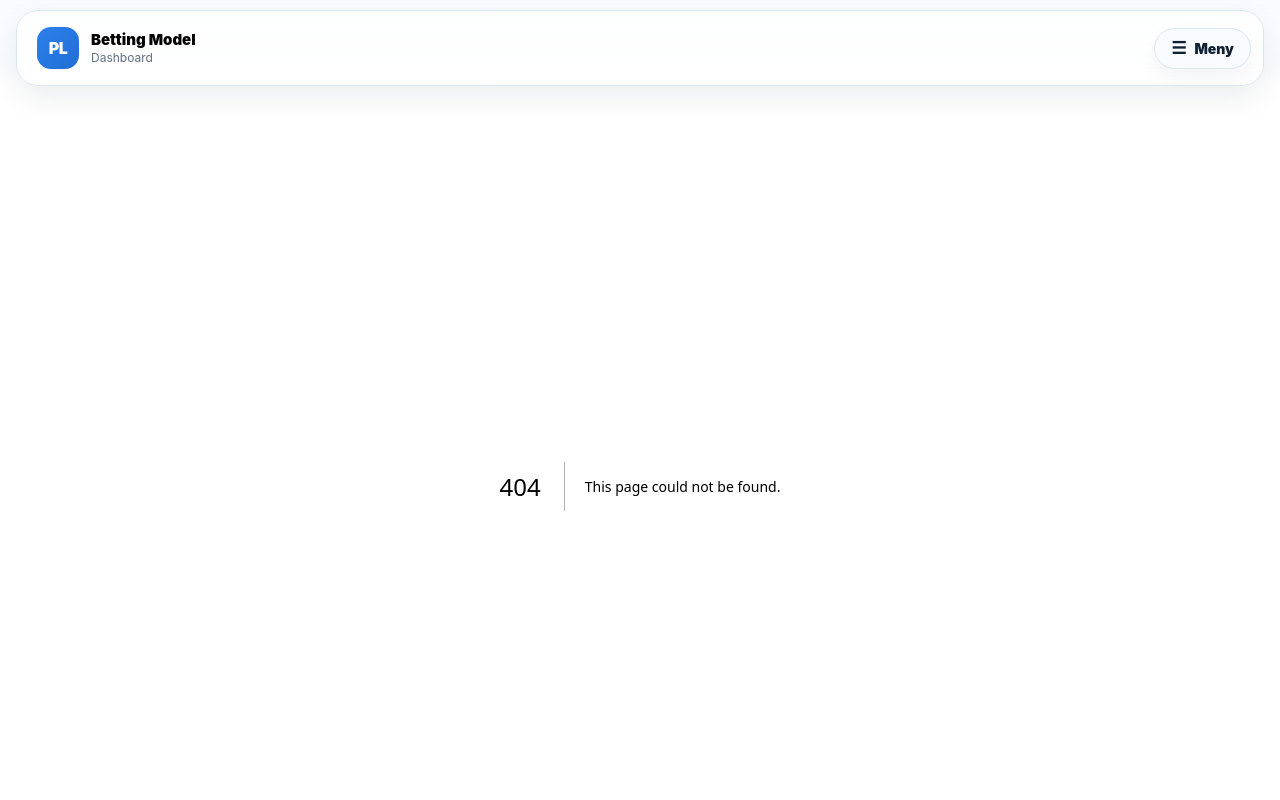
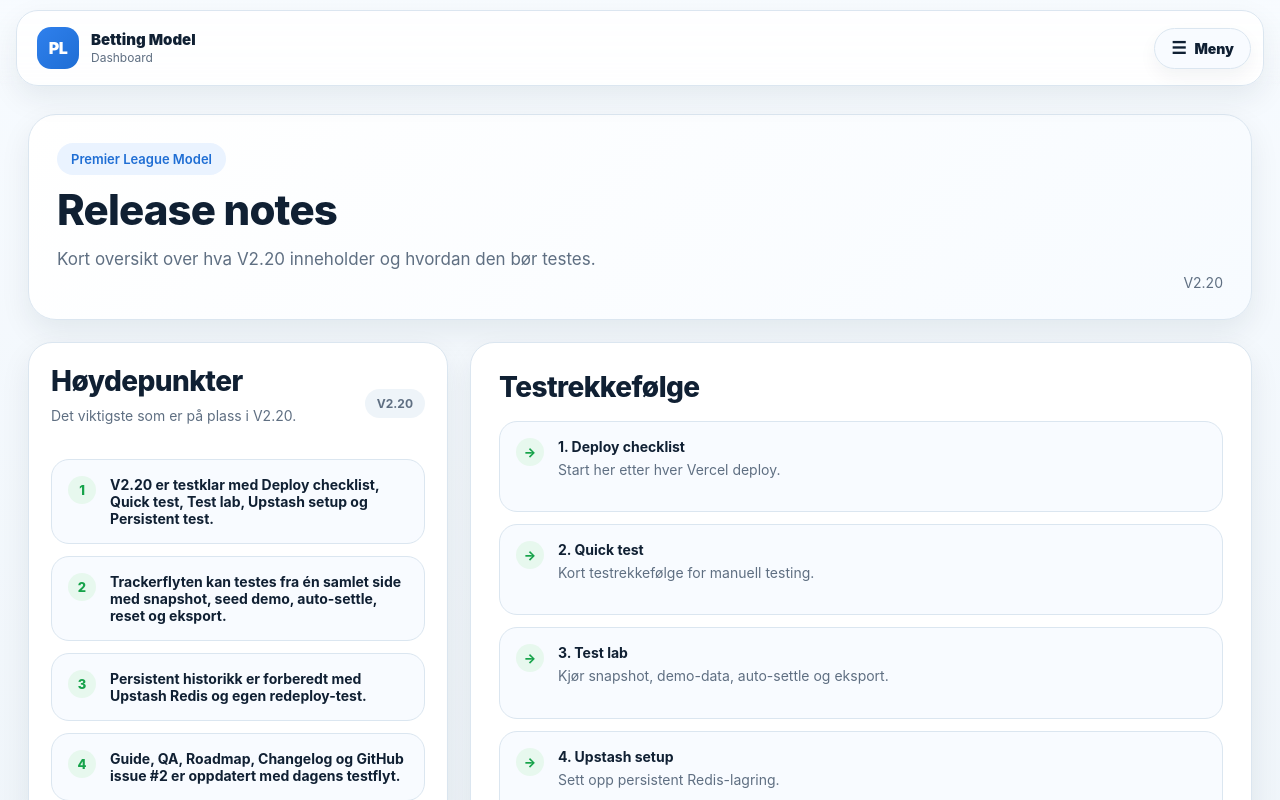
Before and after one commit to hakonnilsen157-commits/PL-betting-model, a Next.js app in the folder pl-vercel-v1/: page /release-notes in a window 1280 px wide. Before the commit this address had no page. Shown: the top 800 px of the page. Built offline with nearby package versions, Linux system fonts and the light colour scheme.

Commit message:
Add V2.20 release notes page

```diff
--- /dev/null
+++ b/pl-vercel-v1/app/release-notes/page.tsx
@@ -0,0 +1,70 @@
+const highlights = [
+  'V2.20 er testklar med Deploy checklist, Quick test, Test lab, Upstash setup og Persistent test.',
+  'Trackerflyten kan testes fra én samlet side med snapshot, seed demo, auto-settle, reset og eksport.',
+  'Persistent historikk er forberedt med Upstash Redis og egen redeploy-test.',
+  'Guide, QA, Roadmap, Changelog og GitHub issue #2 er oppdatert med dagens testflyt.',
+];
+
+const testOrder = [
+  { href: '/deploy-checklist', label: '1. Deploy checklist', text: 'Start her etter hver Vercel deploy.' },
+  { href: '/quick-test', label: '2. Quick test', text: 'Kort testrekkefølge for manuell testing.' },
+  { href: '/test-lab', label: '3. Test lab', text: 'Kjør snapshot, demo-data, auto-settle og eksport.' },
+  { href: '/upstash-setup', label: '4. Upstash setup', text: 'Sett opp persistent Redis-lagring.' },
+  { href: '/persistent-test', label: '5. Persistent test', text: 'Bekreft at historikk overlever redeploy.' },
+];
+
+export default function ReleaseNotesPage() {
+  return (
+    <main className="dashboard-shell">
+      <section className="hero-card">
+        <div className="hero-topline">
+          <div>
+            <div className="eyebrow">Premier League Model</div>
+            <h1 className="hero-title">Release notes</h1>
+            <p className="hero-subtitle">Kort oversikt over hva V2.20 inneholder og hvordan den bør testes.</p>
+          </div>
+          <div className="updated-at">V2.20</div>
+        </div>
+      </section>
+
+      <section className="main-grid">
+        <div className="left-column">
+          <section className="list-card">
+            <div className="list-card-header">
+              <div>
+                <h2 className="section-title" style={{ marginBottom: 0 }}>Høydepunkter</h2>
+                <p className="section-subtitle">Det viktigste som er på plass i V2.20.</p>
+              </div>
+              <div className="badge-soft">V2.20</div>
+            </div>
+            <div className="reason-list">
+              {highlights.map((item, index) => (
+                <div key={item} className="reason-card">
+                  <span className="reason-number">{index + 1}</span>
+                  <div className="metric-pill-value">{item}</div>
+                </div>
+              ))}
+            </div>
+          </section>
+        </div>
+
+        <aside className="right-column">
+          <section className="detail-card">
+            <h2 className="section-title">Testrekkefølge</h2>
+            <div className="reason-list" style={{ marginTop: 16 }}>
+              {testOrder.map((item) => (
+                <a key={item.href} href={item.href} className="reason-card" style={{ textDecoration: 'none' }}>
+                  <span className="reason-number">→</span>
+                  <div>
+                    <div className="metric-pill-value">{item.label}</div>
+                    <p className="section-subtitle" style={{ marginTop: 4 }}>{item.text}</p>
+                  </div>
+                </a>
+              ))}
+            </div>
+          </section>
+        </aside>
+      </section>
+    </main>
+  );
+}
```
